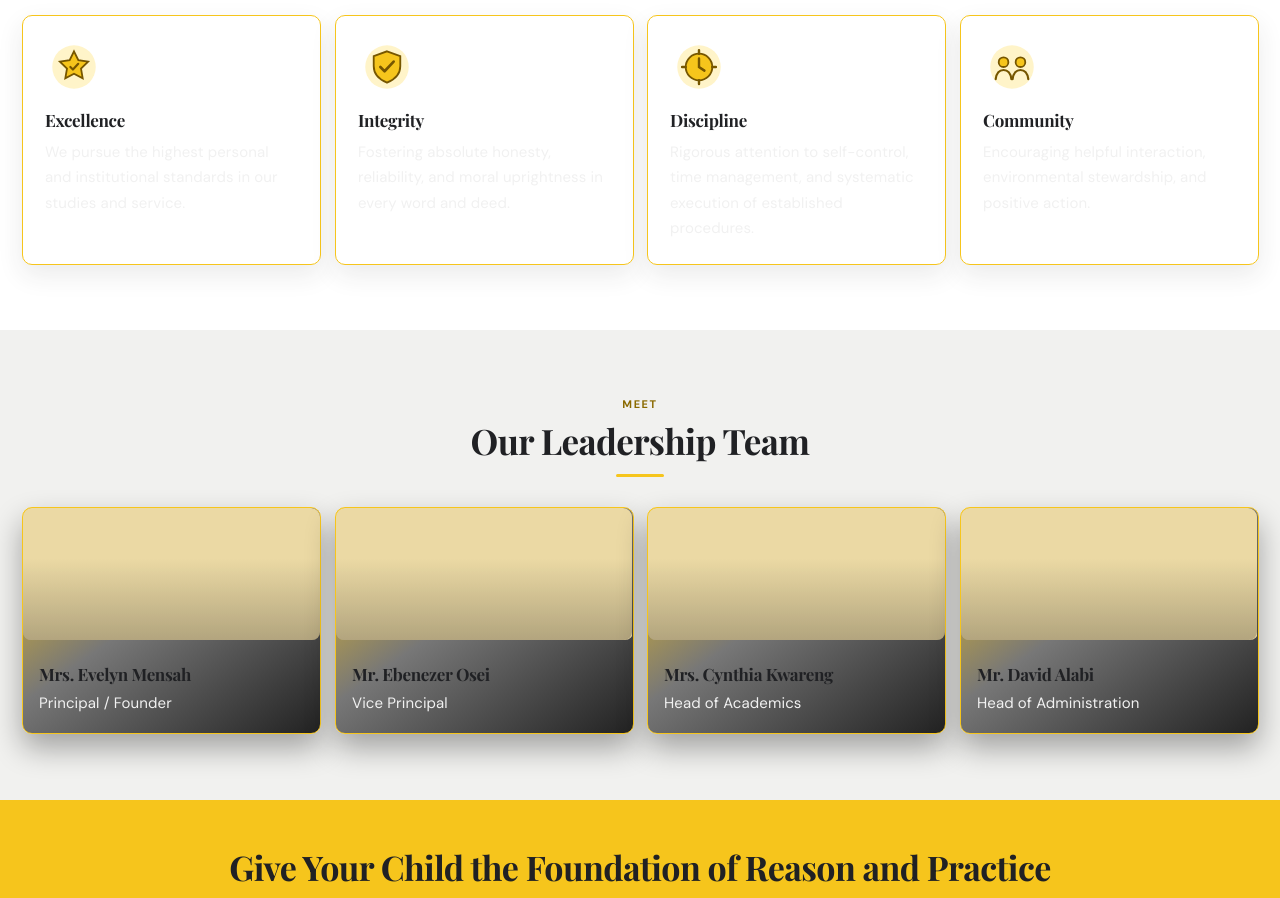
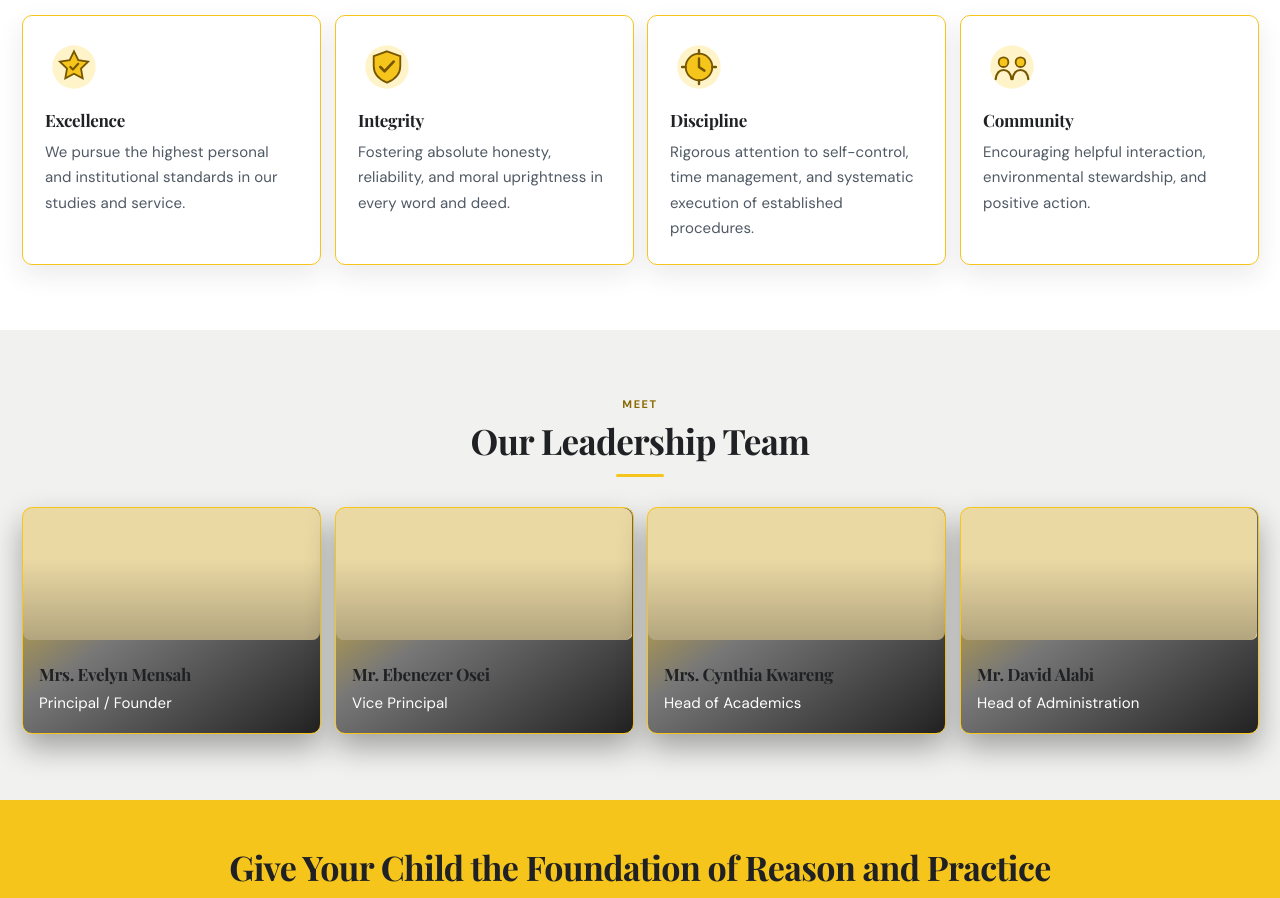
Before and after one commit to niipascal51-tech/unichild-international-school_webproject, a plain HTML site: page about.html in a window 1280 px wide. Shown: the part 1660-2558 px from the top of the page. Drawn offline with nearby package versions, Linux system fonts and the light colour scheme.

Commit message:
Update text colors for improved readability in home and about pages

```diff
--- a/css/app.css
+++ b/css/app.css
@@ -372,6 +372,7 @@ button { cursor: pointer; }
 .home-page .home-testimonials-section .section-title { color: #1e293b; }
 .home-page .home-academic-path-section .section-subtitle, .home-page .home-news-section .section-subtitle,
 .home-page .home-testimonials-section .section-subtitle { color: #64748b; }
+.home-page .home-academic-path-section .section-subtitle { color: #f1f1f1 !important; }
 .home-page .home-academic-path-section .eyebrow, .home-page .home-news-section .eyebrow,
 .home-page .home-testimonials-section .eyebrow { color: #92400e; }
 .home-page .home-academic-path-section .stage-card, .home-page .home-news-section .content-card,
@@ -447,7 +448,13 @@ button { cursor: pointer; }
   color: #fff;
 }
 .about-page .purpose-card p, .about-page .core-value-card p, .about-page .faculty-leaders-section .content-card p {
-  color: #f1f1f1;
+  color: #334155 !important;
+}
+.about-page .faculty-leaders-section .content-card p {
+  color: #fff !important;
+}
+body.about-page section.faculty-leaders-section article.content-card .content-card-body p {
+  color: #fff !important;
 }
 .about-page .faculty-leaders-section .content-card-body {
   background: transparent;
@@ -1538,7 +1545,7 @@ button { cursor: pointer; }
 .public-page .quote-card p,
 .public-page .academic-group-card p,
 .public-page .requirement-card p {
-  color: #686868;
+  color: #4f5964 !important;
 }
 .public-page .btn,
 .public-page .cta-band {
```
